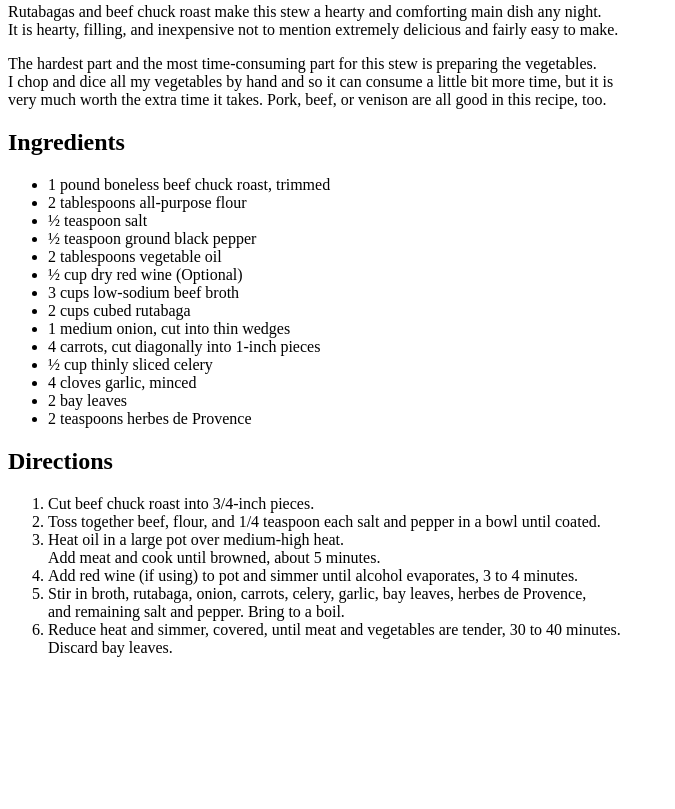
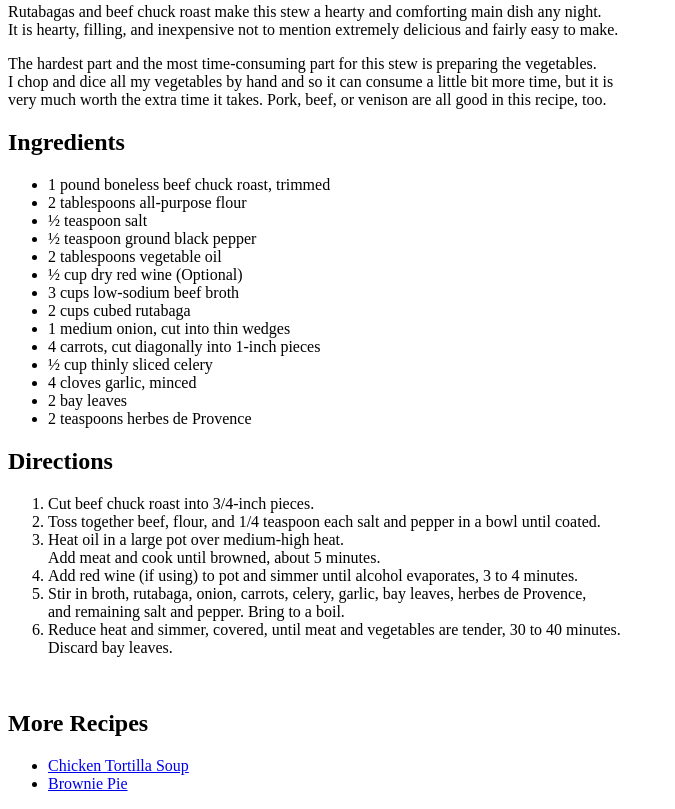
Before and after one commit to NoumanHasan/odin-recipes, a plain HTML site: page recipes/rutabaga-beef-stew.html in a window 1280 px wide. Shown: the part 547-1356 px from the top of the page, without its empty margins (0-675 px from the left). Before the commit the page ends 1246 px from the top, so only its background shows below. Drawn offline with Linux system fonts and the light colour scheme.

Commit message:
Update rutabaga-beef-stew.html to add links to other Recipes

```diff
--- a/recipes/rutabaga-beef-stew.html
+++ b/recipes/rutabaga-beef-stew.html
@@ -47,6 +47,15 @@
             <li>Reduce heat and simmer, covered, until meat and vegetables are tender, 30 to 40 minutes.<br>Discard bay leaves.</li>
         </ol>
         <br>
+        <h2>More Recipes</h2>
+        <ul>
+            <li>
+                <a href="chicken-tortilla-soup.html">Chicken Tortilla Soup</a>
+            </li>
+            <li>
+                <a href="brownie-pie.html">Brownie Pie</a>
+            </li>
+        </ul>
     </body>
 
 </html>
```
